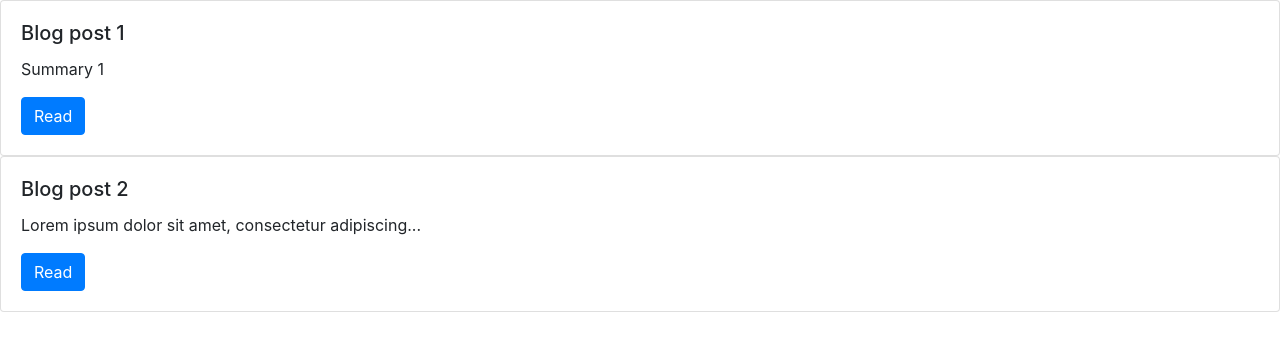
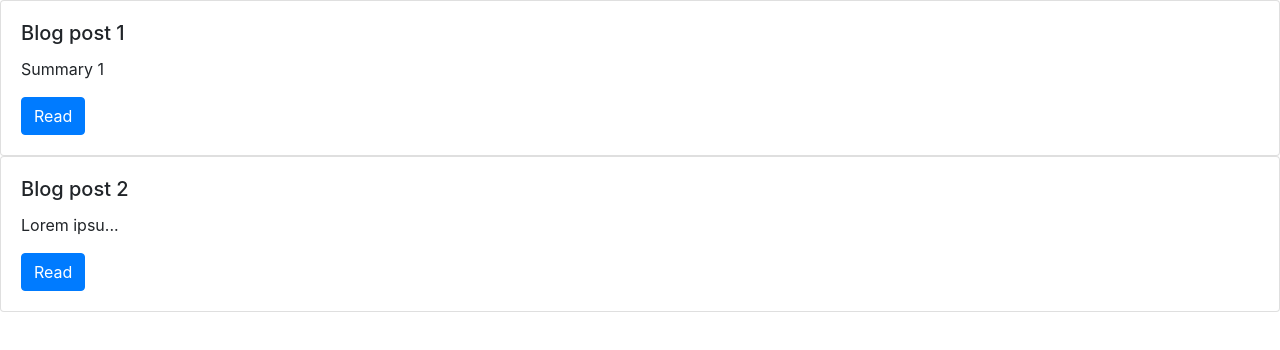
Before and after one commit to apm30/blog-example, an Angular app: page / in a window 1280 px wide. Shown: the top 350 px of the page. Built offline with nearby package versions, Linux system fonts and the light colour scheme.

Commit message:
Expanding summary on click

```diff
--- a/src/app/blog-list/blog-list.component.ts
+++ b/src/app/blog-list/blog-list.component.ts
@@ -15,6 +15,7 @@ export class BlogListComponent implements OnInit {
     this.blogPosts.push(
       new BlogPost(
         'Blog post 2',
+        // tslint:disable-next-line:max-line-length
         'Lorem ipsum dolor sit amet, consectetur adipiscing elit, sed do eiusmod tempor incididunt ut labore et dolore magna aliqua. Ut enim ad minim veniam, quis nostrud exercitation ullamco laboris nisi ut aliquip ex ea commodo consequat. Duis aute irure dolor in reprehenderit in voluptate velit esse cillum dolore eu fugiat nulla pariatur. Excepteur sint occaecat cupidatat non proident, sunt in culpa qui officia deserunt mollit anim id est laborum. Lorem ipsum dolor sit amet, consectetur adipiscing elit, sed do eiusmod tempor incididunt ut labore et dolore magna aliqua. Ut enim ad minim veniam, quis nostrud exercitation ullamco laboris nisi ut aliquip ex ea commodo consequat. Duis aute irure dolor in reprehenderit in voluptate velit esse cillum dolore eu fugiat nulla pariatur. Excepteur sint occaecat cupidatat non proident, sunt in culpa qui officia deserunt mollit anim id est laborum.'
       )
     );
--- a/src/app/blog-post-tile/blog-post-tile.component.html
+++ b/src/app/blog-post-tile/blog-post-tile.component.html
@@ -1,7 +1,7 @@
 <div class="card">
   <div class="card-body">
     <h5 class="card-title">{{post.title}}</h5>
-    <p class="card-text">{{post.summary | truncate: [50]}}</p>
+    <p class="card-text" (click)="showFullSummary()">{{post.summary}}</p>
     <a href="#" class="btn btn-primary">Read</a>
   </div>
 </div>
--- a/src/app/blog-post-tile/blog-post-tile.component.ts
+++ b/src/app/blog-post-tile/blog-post-tile.component.ts
@@ -1,5 +1,6 @@
 import { Component, OnInit, Input } from '@angular/core';
 import { BlogPost } from '../blog-post';
+import { TruncatePipe } from '../truncate.pipe';
 
 @Component({
   selector: 'app-blog-post-tile',
@@ -8,7 +9,15 @@ import { BlogPost } from '../blog-post';
 })
 export class BlogPostTileComponent implements OnInit {
   @Input() post: BlogPost;
-  constructor() {}
+  fullSummary: string;
+  constructor(private truncatePipe: TruncatePipe) {}
 
-  ngOnInit() {}
+  ngOnInit() {
+    this.fullSummary = this.post.summary;
+    this.post.summary = this.truncatePipe.transform(this.post.summary, 3);
+  }
+
+  showFullSummary() {
+    this.post.summary = this.fullSummary;
+  }
 }
```
Also changed, not shown: src/app/app.module.ts (+3 -6 lines).
